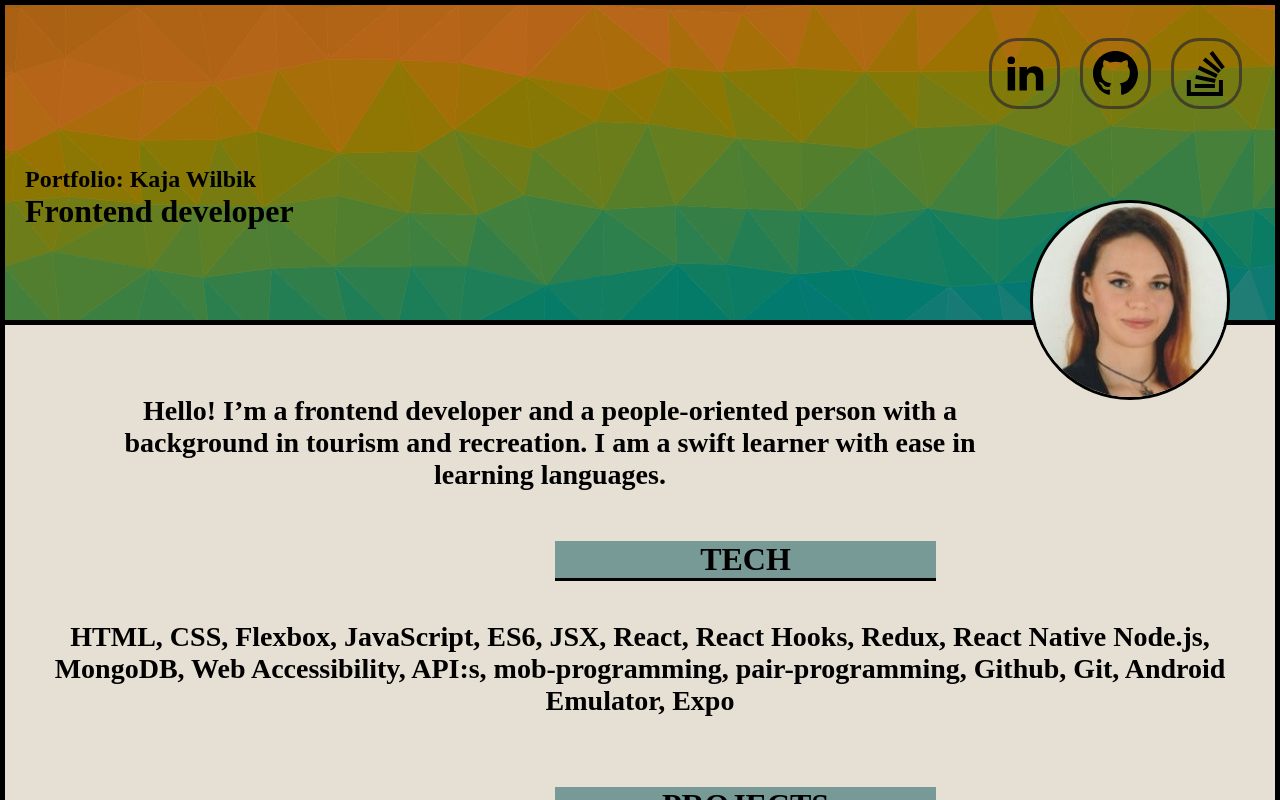
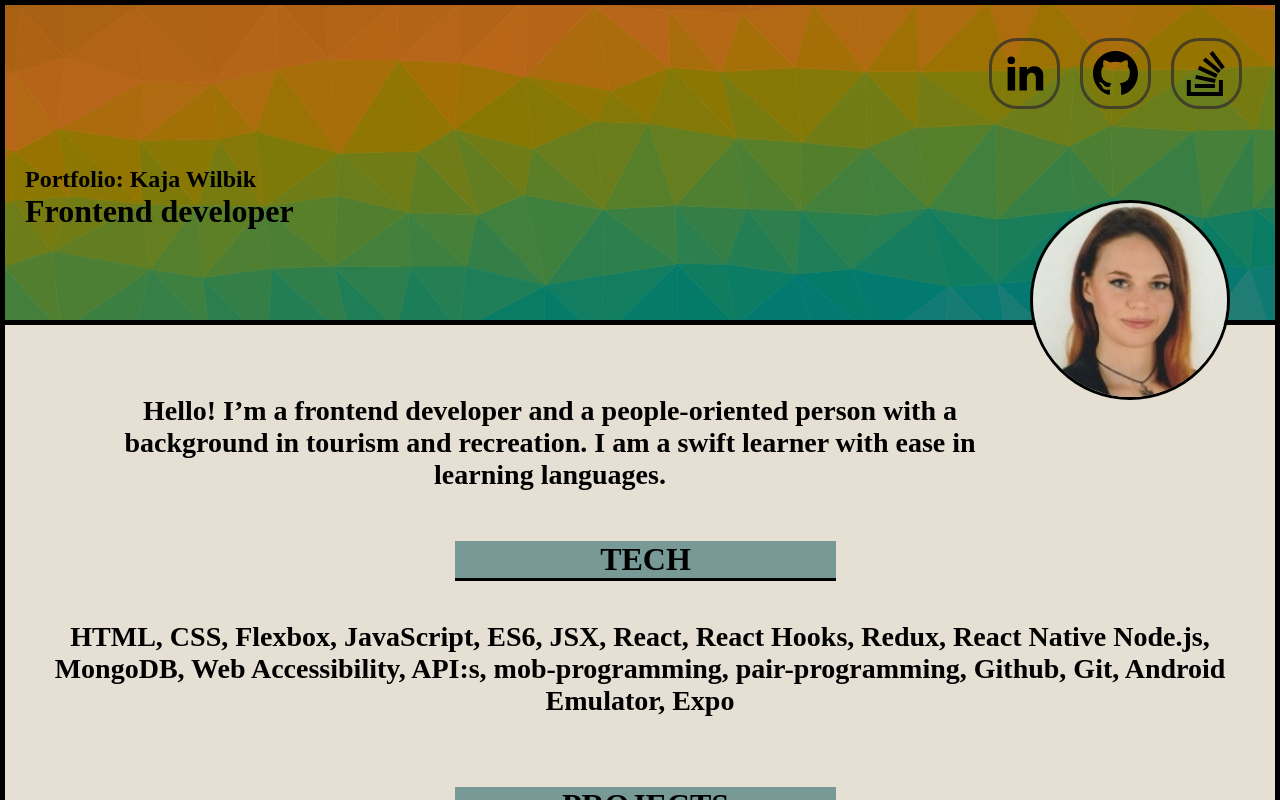
Before and after one commit to Technigo/project-react-portfolio, a React (Create React App) app: page / in a window 1280 px wide. Shown: the top 800 px of the page. Built offline with nearby package versions, Linux system fonts and the light colour scheme; no server answers.

Commit message:
updated margin

```diff
--- a/src/components/Globalstyling.js
+++ b/src/components/Globalstyling.js
@@ -27,7 +27,7 @@ export const TitleBarStyling = styled.div`
  @media screen and (min-width: 1024px) {
     margin-top: 50px;
     width: 30%;
-    margin-left: 550px;
+    margin-left: 450px;
     border-bottom: solid black;
  }
 
```
